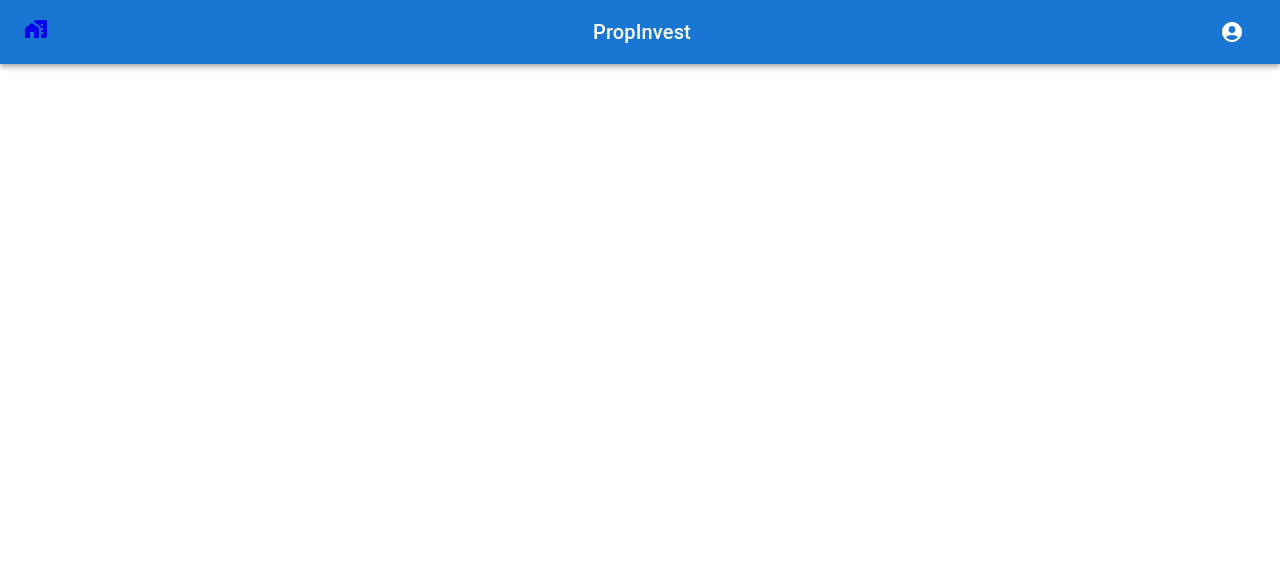
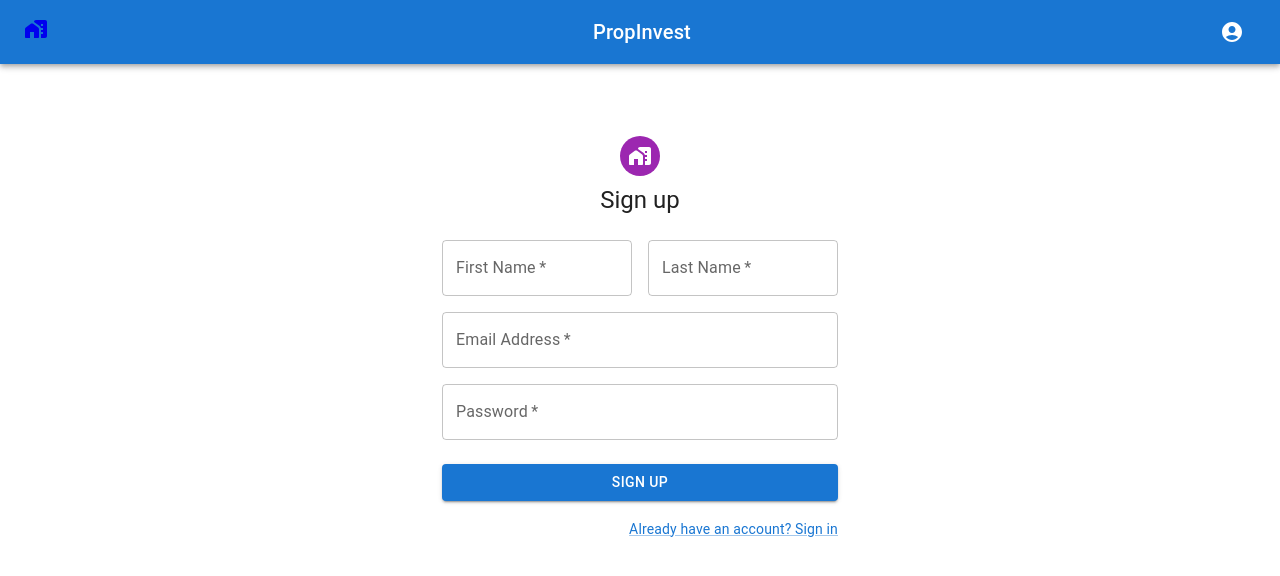
Before and after one commit to wenxi1608/PropInvest, a React (Create React App) app: page /register in a window 1280 px wide. Before the commit this address had no page. Shown: the top 576 px of the page. Built offline with nearby package versions, Linux system fonts and the light colour scheme.

Commit message:
feat: registration page

```diff
--- a/package.json
+++ b/package.json
@@ -18,6 +18,7 @@
     "react-paginate": "^8.1.3",
     "react-router-dom": "^6.4.2",
     "react-scripts": "5.0.1",
+    "react-toastify": "^9.0.8",
     "sass": "^1.55.0",
     "web-vitals": "^2.1.4"
   },
--- a/src/App.js
+++ b/src/App.js
@@ -1,6 +1,7 @@
-import { Routes, Route } from "react-router-dom";
+import { Routes, Route, Navigate } from "react-router-dom";
 import React, { useEffect, useState } from "react";
-
+import { ToastContainer } from "react-toastify";
+import "react-toastify/dist/ReactToastify.css";
 import "./App.css";
 
 // Pages
@@ -8,6 +9,10 @@ import Index from "./pages/index/Index";
 import AllProjects from "./pages/project/AllProjects";
 import ProjectByDistrict from "./pages/project/ProjectByDistrict";
 import ProjectPage from "./pages/project-page/ProjectPage";
+import Register from "./pages/register/Register";
+import Login from "./pages/login/Login";
+import Dashboard from "./pages/dashboard/Dashboard";
+import Guest from "./components/auth/Guest";
 
 // Components
 import Navbar from "./components/navbar/Navbar";
@@ -24,7 +29,11 @@ function App() {
           element={<ProjectByDistrict />}
         />
         <Route path="/projects/:projectName" element={<ProjectPage />} />
+        <Route path="/register" element={<Guest component={Register} />} />
+        <Route path="/login" element={<Login />} />
+        <Route path="/dashboard" element={<Dashboard />} />
       </Routes>
+      <ToastContainer />
     </div>
   );
 }
--- /dev/null
+++ b/src/apis/users.js
@@ -0,0 +1,19 @@
+import axios from "axios";
+
+const apis = {
+  register: async (registration, type) => {
+    const response = await axios.post(
+      `${process.env.REACT_APP_BACKEND_URL}/api/users/register`,
+      registration,
+      {
+        headers: {
+          "Content-Type": "application/json",
+        },
+      }
+    );
+    console.log(response);
+    return response;
+  },
+};
+
+export default apis;
--- /dev/null
+++ b/src/components/auth/Guest.jsx
@@ -0,0 +1,15 @@
+import { Navigate } from "react-router-dom";
+
+function Guest(props) {
+  const token = localStorage.getItem("user_token");
+  const user = props.user
+  if (token) {
+    props.setTokenState(token)
+    return <Navigate to={"/"} />;
+  }
+
+  // render props.component
+  return <props.component setTokenState={props.setTokenState} user={user}></props.component>;
+}
+
+export default Guest;
--- /dev/null
+++ b/src/pages/dashboard/Dashboard.jsx
@@ -0,0 +1,11 @@
+import React, { Fragment } from "react";
+
+const Dashboard = () => {
+  return (
+    <Fragment>
+      <h1>Dashboard</h1>
+    </Fragment>
+  )
+}
+
+export default Dashboard;
--- /dev/null
+++ b/src/pages/login/Login.jsx
@@ -0,0 +1,12 @@
+import React, { Fragment } from "react";
+
+const Login = (props) => {
+  return (
+    <Fragment>
+      <h1>Login</h1>
+      <button onClick={props.setAuth(true)}>Authenticate</button>
+    </Fragment>
+  )
+}
+
+export default Login;
--- /dev/null
+++ b/src/pages/register/Register.jsx
@@ -0,0 +1,145 @@
+import {useRef, useEffect, useState} from "react"
+import { toast } from "react-toastify";
+import apis from "../../apis/users"
+import { useNavigate } from "react-router-dom";
+import Avatar from '@mui/material/Avatar';
+import Button from '@mui/material/Button';
+import CssBaseline from '@mui/material/CssBaseline';
+import TextField from '@mui/material/TextField';
+import FormControlLabel from '@mui/material/FormControlLabel';
+import Checkbox from '@mui/material/Checkbox';
+import Link from '@mui/material/Link';
+import Grid from '@mui/material/Grid';
+import Box from '@mui/material/Box';
+import LockOutlinedIcon from '@mui/icons-material/LockOutlined';
+import Typography from '@mui/material/Typography';
+import Container from '@mui/material/Container';
+import { createTheme, ThemeProvider } from '@mui/material/styles';
+import MapsHomeWorkRoundedIcon from '@mui/icons-material/MapsHomeWorkRounded';
+
+const theme = createTheme();
+
+const Register = () => {
+  const navigate = useNavigate()
+  const [registration, setRegistration] = useState({ firstName: "", lastName: "", email: "", password:""})
+
+  const handleChange = (e) => {
+    setRegistration({
+      ...registration,
+      [e.target.name]: e.target.value,
+    });
+  };
+
+  const handleSubmit = async (e) => {
+    e.preventDefault();
+    console.log(registration)
+
+    try {
+      const response = await apis.register(registration, "register");
+      console.log(response)
+      // if (response.data.error) {
+      //   toast.error(response);
+      //   return;
+      // }
+      toast.success("Account Created");
+      navigate("/dashboard");
+
+    } catch (err) {
+      console.log("Err:", err)
+      toast.error(err);
+      return;
+    }
+  };
+  console.log("Reg Form:", registration)
+
+  return (
+    <div className="registration-page">
+    <ThemeProvider theme={theme}>
+      <Container component="main" maxWidth="xs">
+        <CssBaseline />
+        <Box
+          sx={{
+            marginTop: 8,
+            display: 'flex',
+            flexDirection: 'column',
+            alignItems: 'center',
+          }}
+        >
+          <Avatar sx={{ m: 1, bgcolor: 'secondary.main' }}>
+            <MapsHomeWorkRoundedIcon />
+          </Avatar>
+          <Typography component="h1" variant="h5">
+            Sign up
+          </Typography>
+          <Box component="form" noValidate onSubmit={handleSubmit} sx={{ mt: 3 }}>
+            <Grid container spacing={2}>
+              <Grid item xs={12} sm={6}>
+                <TextField
+                  autoComplete="given-name"
+                  name="firstName"
+                  required
+                  fullWidth
+                  id="firstName"
+                  label="First Name"
+                  onChange={handleChange}
+                />
+              </Grid>
+              <Grid item xs={12} sm={6}>
+                <TextField
+                  required
+                  fullWidth
+                  id="lastName"
+                  label="Last Name"
+                  name="lastName"
+                  autoComplete="family-name"
+                  onChange={handleChange}
+                />
+              </Grid>
+              <Grid item xs={12}>
+                <TextField
+                  required
+                  fullWidth
+                  id="email"
+                  label="Email Address"
+                  name="email"
+                  autoComplete="email"
+                  onChange={handleChange}
+                />
+              </Grid>
+              <Grid item xs={12}>
+                <TextField
+                  required
+                  fullWidth
+                  name="password"
+                  label="Password"
+                  type="password"
+                  id="password"
+                  autoComplete="new-password"
+                  onChange={handleChange}
+                />
+              </Grid>
+            </Grid>
+            <Button
+              type="submit"
+              fullWidth
+              variant="contained"
+              sx={{ mt: 3, mb: 2 }}
+            >
+              Sign Up
+            </Button>
+            <Grid container justifyContent="flex-end">
+              <Grid item>
+                <Link href="/login" variant="body2">
+                  Already have an account? Sign in
+                </Link>
+              </Grid>
+            </Grid>
+          </Box>
+        </Box>
+      </Container>
+    </ThemeProvider>
+    </div>
+  )
+}
+
+export default Register;
```
Also changed, not shown: 1 other file (tests, documents, lock files or other folders).
